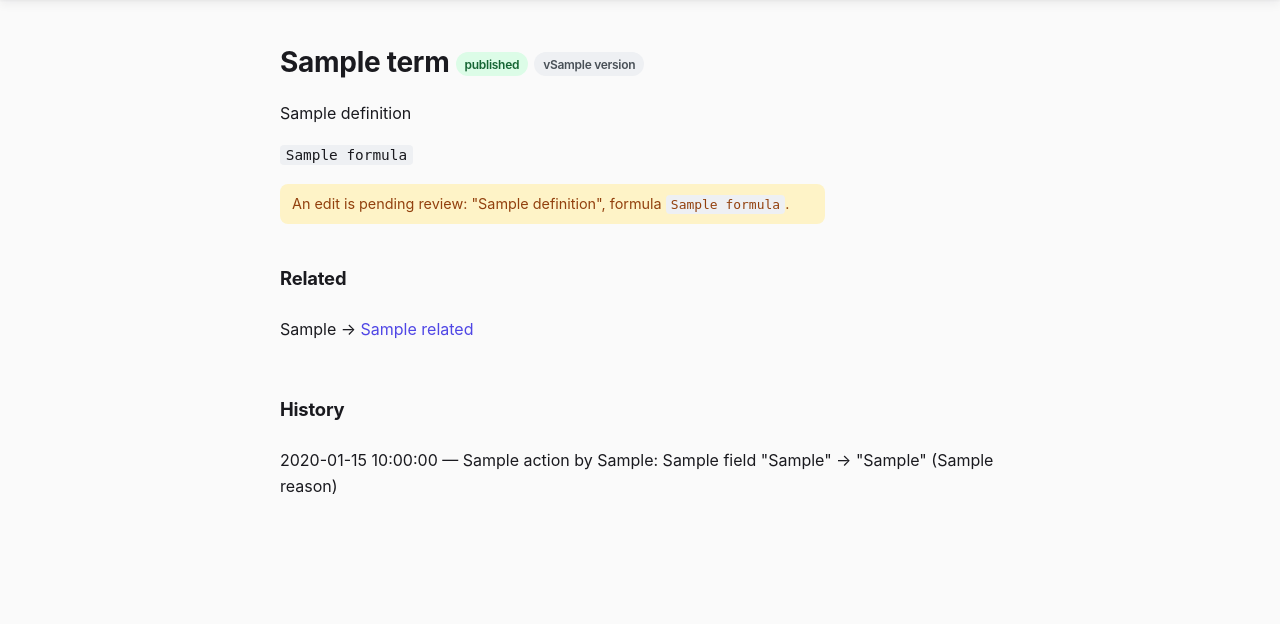
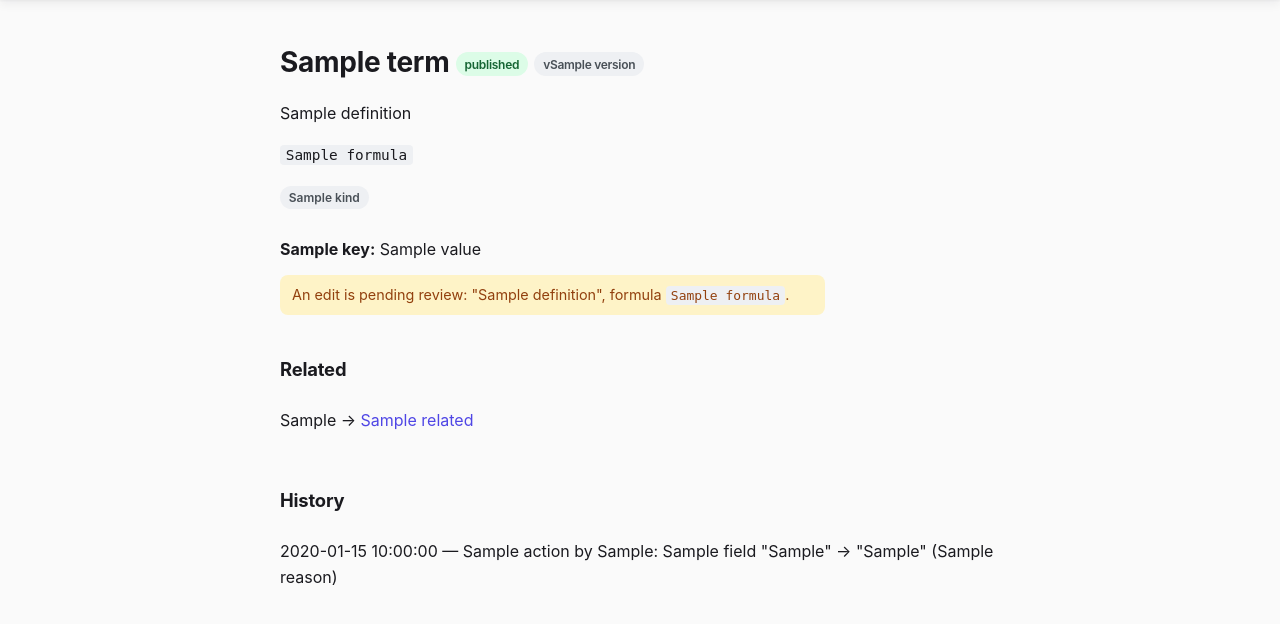
Before and after one commit to nolanspecter/ontology, a FastAPI app: template app/templates/pages/term_detail.html in a window 1280 px wide. Shown: the part 52-676 px from the top of the page. Run offline with FastAPI, Linux system fonts and the light colour scheme; the template is opened without the code that fills it: most values are stand-ins (such as "Sample title", 1, 10 or a date in 2020).

Commit message:
feat: term detail page shows kind badge and its properties

```diff
--- a/app/templates/pages/term_detail.html
+++ b/app/templates/pages/term_detail.html
@@ -3,6 +3,14 @@
 <h1>{{ term.name }} <span class="badge badge-{{ term.status }}">{{ term.status }}</span> <span class="badge">v{{ term.version }}</span></h1>
 <p>{{ term.definition }}</p>
 {% if term.formula %}<p><code>{{ term.formula }}</code></p>{% endif %}
+{% if term.kind %}<p><span class="badge">{{ term.kind }}</span></p>{% endif %}
+{% if term.properties %}
+<ul>
+{% for key, value in term.properties.items() %}
+<li><strong>{{ key }}:</strong> {{ value }}</li>
+{% endfor %}
+</ul>
+{% endif %}
 
 {% if pending_edit %}
 <p class="notice">An edit is pending review: "{{ pending_edit.definition }}"{% if pending_edit.formula %}, formula <code>{{ pending_edit.formula }}</code>{% endif %}.</p>
```
Also changed, not shown: tests/test_web_term_detail.py (+33 -0 lines).
